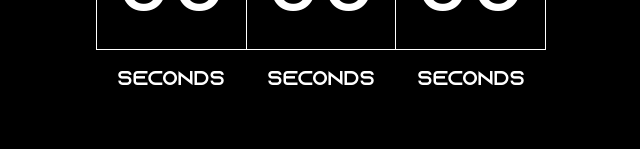
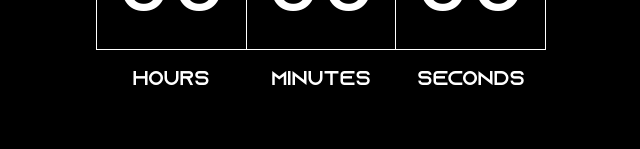
Before and after one commit to Matthave/Timer, a React (Create React App) app: page / in a window 1280 px wide. Shown: the part 351-500 px from the top of the page, without its empty margins (319-959 px from the left). Built offline with nearby package versions, Linux system fonts and the light colour scheme.

Commit message:
Name label bug fix

```diff
--- a/src/SASS/_Timer.scss
+++ b/src/SASS/_Timer.scss
@@ -19,6 +19,10 @@
     color: white;
     font-size: 6.5rem;
     text-align: center;
+    &[type="number"] {
+      -moz-appearance: textfield;
+    }
+
     &:focus {
       border: 1px solid rgb(105, 162, 218);
       outline: none;
--- a/src/components/Inputs/Input.js
+++ b/src/components/Inputs/Input.js
@@ -2,7 +2,7 @@ import React from "react";
 import cx from "classnames";
 import styles from "../../css/style.module.css";
 
-const Input = ({ editIcon, secondsInput, name, handleInputChange }) => {
+const Input = ({ editIcon, secondsInput, name, handleInputChange, text }) => {
   return (
     <section className={styles.timerSection}>
       <input
@@ -17,7 +17,7 @@ const Input = ({ editIcon, secondsInput, name, handleInputChange }) => {
         name={name}
         disabled={editIcon ? false : true}
       />
-      <label className={styles.timerSection__label}>Seconds</label>
+      <label className={styles.timerSection__label}>{text}</label>
     </section>
   );
 };
--- a/src/components/Timer/Timer.js
+++ b/src/components/Timer/Timer.js
@@ -119,7 +119,8 @@ class Timer extends React.Component {
           secondsInputToNumber === 0 &&
           !availableToStartFlag
         ) {
-          document.querySelector("audio").play();
+          const alarmSound = document.querySelector("audio");
+          alarmSound.play();
           this.setState({
             availableToStartFlag: !availableToStartFlag,
             stopWatchVisibility: true,
@@ -151,7 +152,8 @@ class Timer extends React.Component {
   };
 
   hideStopWatch = () => {
-    document.querySelector("audio").pause();
+    const alarmSound = document.querySelector("audio");
+    alarmSound.pause();
     document.title = `Timer With Alarm`;
     this.setState({
       stopWatchVisibility: false,
@@ -174,18 +176,21 @@ class Timer extends React.Component {
           editIcon={editIcon}
           secondsInput={hoursInput}
           name="hoursInput"
+          text="Hours"
           handleInputChange={this.handleInputChange}
         />
         <Input
           editIcon={editIcon}
           secondsInput={minutesInput}
           name="minutesInput"
+          text="Minutes"
           handleInputChange={this.handleInputChange}
         />
         <Input
           editIcon={editIcon}
           secondsInput={secondsInput}
           name="secondsInput"
+          text="Seconds"
           handleInputChange={this.handleInputChange}
         />
         <HandleIcon
--- a/src/css/style.module.css
+++ b/src/css/style.module.css
@@ -75,6 +75,10 @@ html {
   color: white;
   font-size: 6.5rem;
   text-align: center;
+}
+
+.timerSection__input[type="number"] {
+  -moz-appearance: textfield;
 }
 
 .timerSection__input:focus {
```
Also changed, not shown: 1 other file (tests, documents, lock files or other folders).
